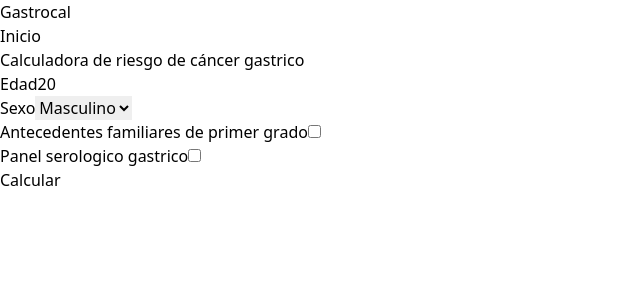
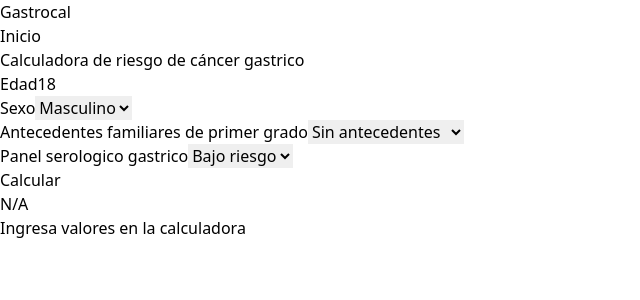
Before and after one commit to airiquelme/gastrocal, a React (Vite) app: page /calculator in a window 1280 px wide. Shown: the top 300 px of the page, without its empty margins (0-640 px from the left). Built offline with nearby package versions, Linux system fonts and the light colour scheme.

Commit message:
feat: reverting to dropdown and adding better result display

```diff
--- a/src/components/BoolButton.jsx
+++ b/src/components/BoolButton.jsx
@@ -14,9 +14,9 @@ function BoolButton({name, title, value, setValue, disabled}){
     return(
         <>
         <div className="grid md:grid-flow-col md:grid-cols-1 gap-4">
+            <input className="w-6" id={name} type="checkbox" value={value} onChange={handleChange} disabled={disabled}>
+            </input>
             <label htmlFor={name} className="block  mb-1">{title}</label>
-            <input className="w-10" id={name} type="checkbox" value={value} onChange={handleChange} disabled={disabled}>
-            </input>
         </div>
         </>
     )
--- a/src/routes/Calculator.jsx
+++ b/src/routes/Calculator.jsx
@@ -2,12 +2,12 @@ import { useState, useEffect } from "react";
 import PrimaryButton from "../components/PrimaryButton"
 import InputText from "../components/InputText";
 import SelectDropdown from "../components/SelectDropdown";
-import BoolButton from "../components/BoolButton";
+// import BoolButton from "../components/BoolButton";
 import { calcular_probabilidad_cancer_gastrico } from "../utils/calculadora_cancer_gastrico";
 
 function Calculator(){
 
-    const [edad, setEdad] = useState(20)
+    const [edad, setEdad] = useState(18)
     const [sexo, setSexo] = useState(0)
     const [antecedentes, setAntecedentes] = useState(0)
     const [panelSerologico, setPanelSerologico] = useState(0)
@@ -29,17 +29,23 @@ function Calculator(){
 
         try{
             setResultado(calcular_probabilidad_cancer_gastrico(variables))
-        }catch{
-            setResultado("ERROR")
+        }catch(error){
+            setResultado(error)
         }
     }
 
     useEffect(() => {
-        if(resultado === "ERROR"){
+        if(!resultado){
+            return;
+        }
+
+        if(resultado.constructor === Error){
             setMostrarResultadoPorcentaje("Error")
-            setMostrarResultadoTexto("La edad debe ser entre 18 y 80 años")
+            setMostrarResultadoTexto(resultado.message)
         }else{
-            setMostrarResultadoPorcentaje(resultado)
+            const resultado_porcentaje = (resultado * 100).toFixed(2)
+            setMostrarResultadoPorcentaje(resultado_porcentaje + "%")
+            setMostrarResultadoTexto("Agregar resultado aquí")
         }
     }, [resultado])
 
@@ -60,7 +66,7 @@ function Calculator(){
 
     return(
         <main className="bg-slate-100 w-screen min-h-[calc(100vh-64px)] p-10">
-            <h2 className="text-2xl font-bold">Calculadora de riesgo de cáncer gastrico</h2>
+            <h2 className="text-2xl font-bold text-center">Calculadora de riesgo de cáncer gastrico</h2>
             <div className="grid md:grid-flow-col md:grid-cols-[3fr_2fr] gap-2 md:gap-3 sm:w-11/12 md:columns-32 m-auto sm:max-w-6xl">
                 <div className="mt-5 p-5 bg-white rounded-lg shadow">
                     <form action="" onSubmit={handleSubmit} className="w-full grid gap-4">
@@ -69,16 +75,19 @@ function Calculator(){
                             <SelectDropdown name="sexo" title="Sexo" value={sexo} setValue={setSexo} options={opciones_edad}/>
                         </div>
                         <div className="grid md:grid-flow-col md:grid-cols-2 gap-4">
-                            <BoolButton name="antecedentes" title="Antecedentes familiares de primer grado" value={antecedentes} setValue={setAntecedentes}/>
-                            <BoolButton name="panel_serologico" title="Panel serologico gastrico" value={panelSerologico} setValue={setPanelSerologico}/>
+                            <SelectDropdown name="antecedentes" title="Antecedentes familiares de primer grado" value={antecedentes} setValue={setAntecedentes} options={opciones_antecedentes}/>
+                            <SelectDropdown name="panel_serologico" title="Panel serologico gastrico" value={panelSerologico} setValue={setPanelSerologico} options={opciones_panel_serologico}/>
+                            {/* <BoolButton name="antecedentes" title="Antecedentes familiares de primer grado" value={antecedentes} setValue={setAntecedentes}/>
+                            <BoolButton name="panel_serologico" title="Panel serologico gastrico" value={panelSerologico} setValue={setPanelSerologico}/> */}
                         </div>
                         <PrimaryButton action={undefined} disabled={false}>Calcular</PrimaryButton>
                     </form>
                 </div>
-                <div className="mt-5 p-5 bg-white rounded-lg shadow">
-                    <p className="text-4xl">
+                <div className="mt-5 p-5 bg-white rounded-lg shadow text-center">
+                    <p className="text-5xl mb-2 font-bold">
                         {mostrarResultadoPorcentaje}
                     </p>
+                    <p className="text-slate-700">{mostrarResultadoTexto}</p>
                 </div>
             </div>
         </main>
--- a/src/utils/calculadora_cancer_gastrico.js
+++ b/src/utils/calculadora_cancer_gastrico.js
@@ -2,7 +2,7 @@ export const calcular_probabilidad_cancer_gastrico = (variables) => {
     const {edad, sexo, antecedentes, panel_serologico} = variables;
 
     if(edad < 18 || edad > 80){
-        throw new Error("Edad debe ser entre 18 y 80")
+        throw new Error("Edad debe ser entre 18 y 80 años")
     }
 
     const peso_edad = 0.01 * edad;
```
